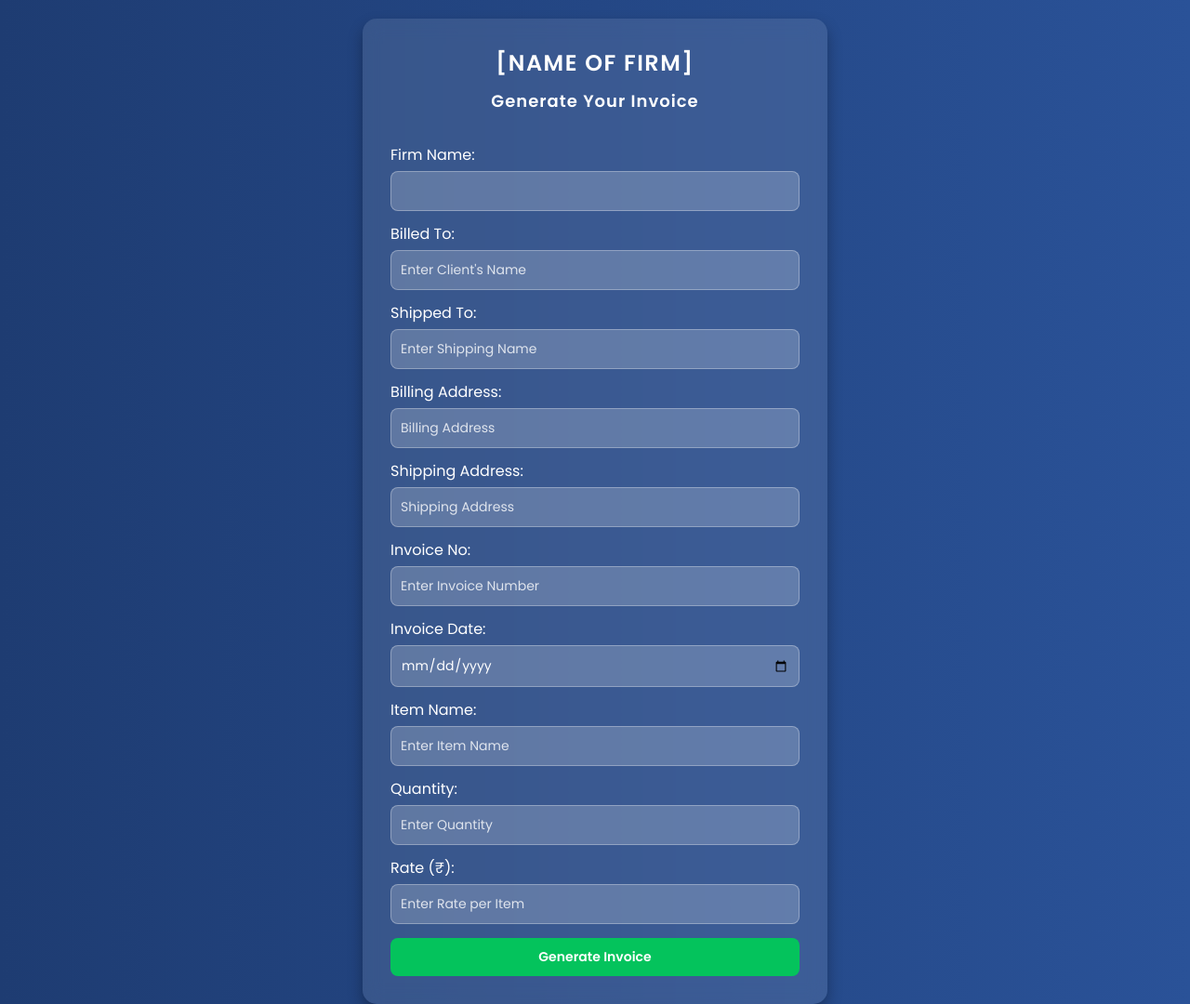
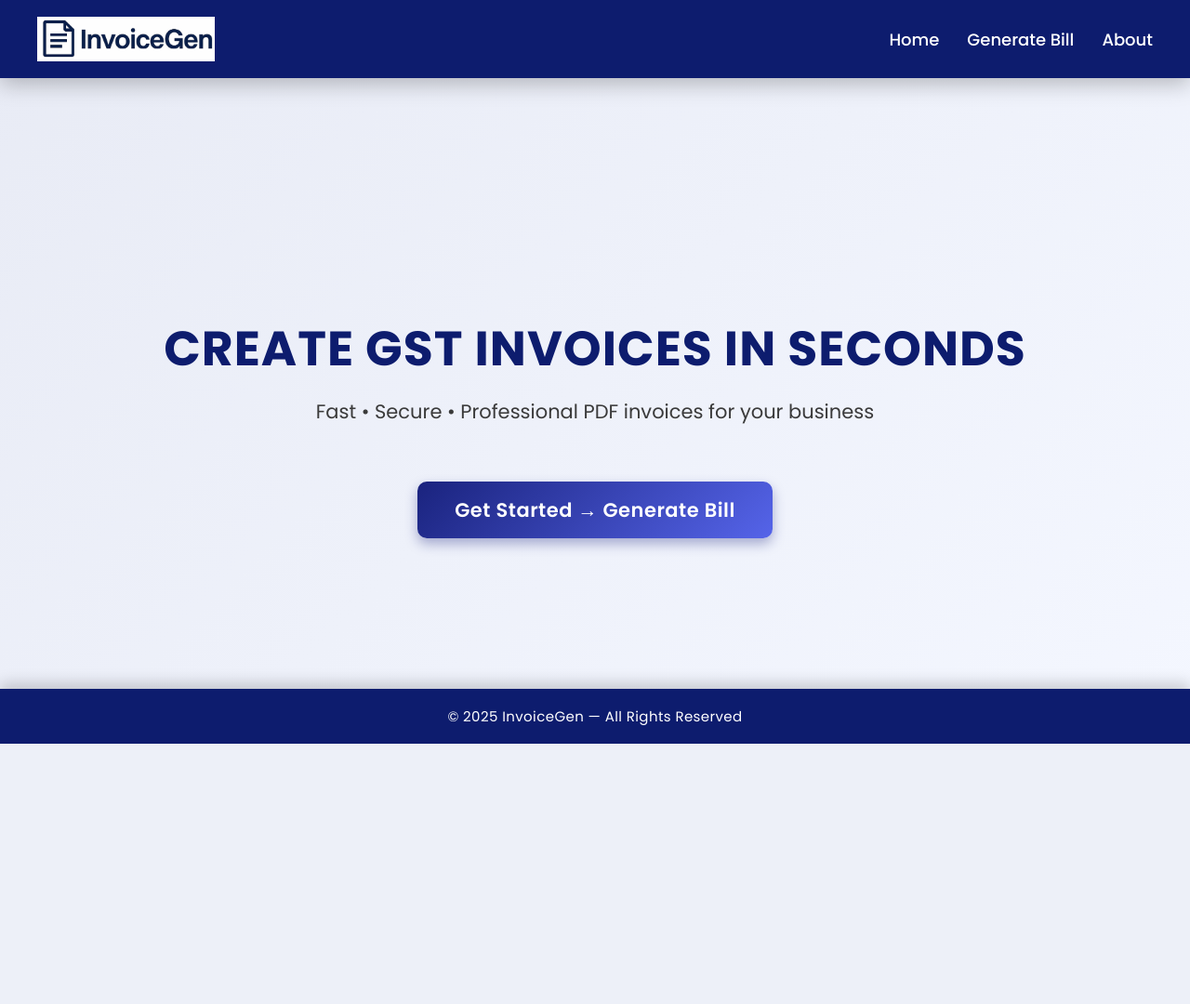
Before and after one commit to VarunKumar231204/Bill-Generator, a Flask app: page / in a window 1280 px wide. Shown: the whole page at 93% size. After the commit the page ends 800 px from the top, so only its background shows below. Run offline with Flask 3, Linux system fonts and the light colour scheme.

Commit message:
latest commit done

```diff
--- a/app.py
+++ b/app.py
@@ -7,8 +7,15 @@ import os
 
 app = Flask(__name__)
 
-@app.route("/", methods=["GET", "POST"])
-def index():
+# ---------------- HOME PAGE ----------------
+@app.route("/")
+def home():
+    return render_template("home.html")
+
+
+# ---------------- FORM PAGE + PDF GENERATION ----------------
+@app.route("/generate", methods=["GET", "POST"])
+def generate():
     if request.method == "POST":
         # Fetch form data
         firm_name = request.form.get("firm_name")
@@ -41,24 +48,23 @@ def index():
             mimetype="application/pdf"
         )
 
-    return render_template("index.html")
+    return render_template("index.html")  # form page stays same
 
 
+# ---------------- PDF FORMAT (NO CHANGE DONE) ----------------
 def generate_invoice(firm_name, billed_to, shipped_to, billing_address, shipping_address,
                      invoice_no, invoice_date, item_name, qty, rate, amount, cgst, sgst, total_amount):
     buffer = io.BytesIO()
     c = canvas.Canvas(buffer, pagesize=A4)
     width, height = A4
-    start_y = height - 50  # Start position for elements
+    start_y = height - 50
 
-    # **Header Bar**
     c.setFillColor(colors.darkblue)
     c.rect(40, start_y, 520, 35, fill=True, stroke=False)
     c.setFillColor(colors.white)
     c.setFont("Helvetica-Bold", 16)
     c.drawString(230, start_y + 10, "TAX INVOICE")
 
-    # **Firm Details**
     start_y -= 50
     c.setFillColor(colors.black)
     c.setFont("Helvetica-Bold", 12)
@@ -67,31 +73,23 @@ def generate_invoice(firm_name, billed_to, shipped_to, billing_address, shipping
     c.drawString(50, start_y - 15, "ABC nagar , district, state")
     c.drawString(50, start_y - 30, "GSTIN: [ABCDE123E] | Mobile: [465-7980]")
 
-    # **Billing & Shipping Details**
     start_y -= 50
     c.setFont("Helvetica-Bold", 12)
     c.drawString(50, start_y, "Billed To:")
     c.drawString(300, start_y, "Shipped To:")
     c.setFont("Helvetica", 10)
-    # Split long addresses into multiple lines
     billed_lines = billed_to.split("\n") + billing_address.split("\n")
     shipped_lines = shipped_to.split("\n") + shipping_address.split("\n")
-    # Print Billed To address properly spaced
     for i, line in enumerate(billed_lines):
         c.drawString(50, start_y - 15 - (i * 15), line)
-    # Print Shipped To address properly spaced
     for i, line in enumerate(shipped_lines):
         c.drawString(300, start_y - 15 - (i * 15), line)
-    # Adjust `start_y` to prevent overlap below
     start_y -= max(len(billed_lines), len(shipped_lines)) * 15 + 20
 
-
-    # **Invoice Info**
     start_y -= 50
     c.drawString(50, start_y, f"Invoice No: {invoice_no}")
     c.drawString(300, start_y, f"Invoice Date: {invoice_date}")
 
-    # **Table Header**
     start_y -= 40
     c.setFillColor(colors.lightgrey)
     c.rect(40, start_y, 520, 25, fill=True, stroke=True)
@@ -103,7 +101,6 @@ def generate_invoice(firm_name, billed_to, shipped_to, billing_address, shipping
     c.drawString(370, start_y + 8, "Rate")
     c.drawString(460, start_y + 8, "Amount")
 
-    # **Table Content**
     start_y -= 25
     c.setFont("Helvetica", 10)
     c.rect(40, start_y, 520, 25, stroke=True, fill=False)
@@ -113,7 +110,6 @@ def generate_invoice(firm_name, billed_to, shipped_to, billing_address, shipping
     c.drawString(370, start_y + 8, f"{rate:.2f}")
     c.drawString(460, start_y + 8, f"{amount:.2f}")
 
-    # **Taxes**
     start_y -= 30
     c.drawString(370, start_y, "CGST (9%):")
     c.drawString(460, start_y, f"{cgst:.2f}")
@@ -121,7 +117,6 @@ def generate_invoice(firm_name, billed_to, shipped_to, billing_address, shipping
     c.drawString(370, start_y, "SGST (9%):")
     c.drawString(460, start_y, f"{sgst:.2f}")
 
-    # **Total Amount**
     start_y -= 30
     c.setFillColor(colors.lightgrey)
     c.rect(370, start_y, 190, 25, fill=True, stroke=True)
@@ -130,21 +125,17 @@ def generate_invoice(firm_name, billed_to, shipped_to, billing_address, shipping
     c.drawString(380, start_y + 8, "Grand Total:")
     c.drawString(460, start_y + 8, f"₹{total_amount:.2f}")
 
-    # **Authorized Signature**
     start_y -= 60
     c.setFont("Helvetica-Bold", 12)
     c.drawString(400, start_y, "Authorized Signatory")
     c.line(400, start_y - 5, 520, start_y - 5)
 
-    # **Save PDF**
     c.save()
     buffer.seek(0)
     return buffer
 
 
+# ---------------- RUN SERVER ----------------
 if __name__ == "__main__":
-    app.run(debug=True)
-
-if __name__ == "__main__":
-    port = int(os.environ.get("PORT", 10000))  # <- default to 10000 if not set
-    app.run(host="0.0.0.0", port=port)
+    port = int(os.environ.get("PORT", 10000))
+    app.run(host="0.0.0.0", port=port, debug=True)
--- a/static/style.css
+++ b/static/style.css
@@ -1,5 +1,5 @@
 /* Import Google Font */
-@import url('https://fonts.googleapis.com/css2?family=Poppins:wght@300;400;600&display=swap');
+@import url('https://fonts.googleapis.com/css2?family=Poppins:wght@300;400;500;600;700&display=swap');
 
 /* General Reset */
 * {
@@ -9,100 +9,136 @@
     font-family: 'Poppins', sans-serif;
 }
 
+/* Background - Smooth Luxury Gradient */
 body {
-    background: linear-gradient(to right, #1e3c72, #2a5298);
+    background: linear-gradient(135deg, #182848, #4b6cb7);
     color: white;
     display: flex;
     justify-content: center;
     align-items: center;
     height: 100vh;
     padding: 20px;
+    overflow-y: auto;
 }
 
+/* Invoice Glass Card */
 .container {
-    background: rgba(255, 255, 255, 0.1);
-    padding: 30px;
-    border-radius: 15px;
-    width: 500px;
-    box-shadow: 0 8px 16px rgba(0, 0, 0, 0.3);
-    backdrop-filter: blur(10px);
+    background: rgba(255, 255, 255, 0.14);
+    padding: 40px 40px 35px;
+    border-radius: 22px;
+    width: 520px;
+    backdrop-filter: blur(15px);
+    -webkit-backdrop-filter: blur(15px);
+    box-shadow: 0px 0px 40px rgba(255, 255, 255, 0.12),
+                inset 0 0 12px rgba(255, 255, 255, 0.08);
     text-align: center;
-    max-width: 800px;
-    margin: auto;
-    overflow: auto; /* Allows scrolling if content overflows */
+    max-height: 95vh;
+    overflow-y: auto;
+    animation: fadeIn 0.7s ease;
 }
 
-
-h1 {
-    font-size: 24px;
-    font-weight: bold;
-    margin-bottom: 10px;
-    text-transform: uppercase;
-    letter-spacing: 1.5px;
+/* Animation */
+@keyframes fadeIn {
+    from { opacity: 0; transform: translateY(12px); }
+    to { opacity: 1; transform: translateY(0); }
 }
 
+/* ---- FIX APPLIED HERE ---- */
+/* Gradient heading ONLY inside form/card */
+.container h1 {
+    background: linear-gradient(to right, darkblue, darkblue);
+    -webkit-background-clip: text;
+    /* -webkit-text-fill-color: transparent; */
+}
+
+/* Preserve homepage heading visibility */
+.hero h1 {
+    color: #ffffff !important;
+    -webkit-text-fill-color: unset !important;
+}
+/* --------------------------- */
+
+/* Headings */
+h1 {
+    font-size: 26px;
+    font-weight: 700;
+    margin-bottom: 5px;
+    text-transform: uppercase;
+    letter-spacing: 2px;
+}
 h2 {
     font-size: 18px;
-    font-weight: 600;
-    margin-bottom: 20px;
-    letter-spacing: 1px;
+    font-weight: 500;
+    opacity: 0.9;
+    margin-bottom: 25px;
 }
 
+/* Labels */
 label {
     font-weight: 500;
     display: block;
     text-align: left;
-    margin: 12px 0 5px;
+    margin: 12px 0 6px;
+    font-size: 14.5px;
+    color: #e9ecff;
 }
 
-input, button {
+/* Inputs */
+input {
     width: 100%;
-    padding: 10px;
-    border: none;
-    border-radius: 8px;
-    font-size: 14px;
+    padding: 12px;
+    border-radius: 10px;
+    border: 1.3px solid rgba(255, 255, 255, 0.4);
+    background: rgba(255, 255, 255, 0.14);
+    color: #ffffff;
+    outline: none;
+    backdrop-filter: blur(4px);
+    transition: 0.25s;
+    font-size: 15px;
+}
+input::placeholder {
+    color: rgba(255, 255, 255, 0.85);
+}
+input:focus {
+    background: rgba(255, 255, 255, 0.22);
+    border-color: #ffffff;
+    box-shadow: 0 0 9px rgba(255, 255, 255, 0.45);
 }
 
-input {
-    background: rgba(255, 255, 255, 0.2);
-    color: white;
-    outline: none;
-    transition: all 0.3s ease-in-out;
-    border: 1px solid rgba(255, 255, 255, 0.3);
+/* Button */
+button {
+    margin-top: 22px;
+    background: linear-gradient(135deg, #00e676, #00c853);
+    padding: 14px;
+    border-radius: 10px;
+    border: none;
+    color: #06220f;
+    font-weight: 700;
+    cursor: pointer;
+    letter-spacing: 0.5px;
+    font-size: 18px;
+    transition: 0.25s;
+    box-shadow: 0px 5px 12px rgba(0, 255, 150, 0.25);
+}
+button:hover {
+    transform: translateY(-3px);
+    box-shadow: 0px 9px 22px rgba(0, 255, 150, 0.45);
+}
+button:active {
+    transform: scale(0.97);
 }
 
-input::placeholder {
-    color: rgba(255, 255, 255, 0.8); /* Brighter white */
-    opacity: 1; /* Ensure full opacity */
-}
-
-
-input:focus {
-    background: rgba(255, 255, 255, 0.3);
-    border: 1px solid white;
-}
-
-button {
-    background: #04C35C;
-    color: white;
-    font-weight: bold;
-    cursor: pointer;
-    margin-top: 15px;
-    transition: 0.3s ease;
-}
-
-button:hover {
-    background: #03A34A;
-    transform: translateY(-2px);
-}
-
+/* Form Wrapper */
 .form-group {
     display: flex;
     flex-direction: column;
 }
 
+/* Mobile View */
 @media (max-width: 550px) {
     .container {
-        width: 100%;
+        width: 92%;
+        padding: 25px;
     }
+    h1 { font-size: 22px; }
 }
--- /dev/null
+++ b/templates/home.html
@@ -0,0 +1,161 @@
+<!DOCTYPE html>
+<html lang="en">
+<head>
+    <meta charset="UTF-8">
+    <meta name="viewport" content="width=device-width, initial-scale=1.0">
+    <title>Invoice Generator | Home</title>
+    <link rel="stylesheet" href="/static/style.css">
+    <style>
+       * {
+    margin: 0;
+    padding: 0;
+    box-sizing: border-box;
+    font-family: Poppins, sans-serif;
+}
+
+/* Smooth Background */
+body {
+    background: linear-gradient(135deg, #e8ebf5, #f4f7ff);
+    min-height: 100vh;
+    display: flex;
+    flex-direction: column;
+}
+
+/* NAVBAR — STICKY */
+.navbar {
+    width: 100%;
+    background: #0d1c6e;
+    color: white;
+    padding: 18px 40px;
+    display: flex;
+    align-items: center;
+    justify-content: space-between;
+    position: fixed;
+    top: 0;
+    left: 0;
+    z-index: 1000;
+    box-shadow: 0 6px 22px rgba(0, 0, 0, 0.25);
+    backdrop-filter: blur(6px);
+}
+.navbar .logo {
+    display: flex;
+    align-items: center;
+}
+.navbar img {
+    height: 48px;
+    margin-right: 12px;
+}
+.navbar ul {
+    list-style: none;
+    display: flex;
+    gap: 30px;
+}
+.navbar ul li a {
+    color: white;
+    text-decoration: none;
+    font-size: 18px;
+    font-weight: 500;
+    transition: .25s;
+}
+.navbar ul li a:hover {
+    color: #ffd54a;
+    transform: scale(1.06);
+}
+
+/* HERO SECTION */
+.hero {
+    margin-top: 115px;
+    text-align: center;
+    padding: 120px 20px;
+}
+.hero h1 {
+    font-size: 52px;
+    color: #0d1c6e !important;
+    font-weight: 800;
+    letter-spacing: 1px;
+}
+.hero p {
+    font-size: 21px;
+    color: #3a3a3a;
+    margin-top: 14px;
+    margin-bottom: 38px;
+    max-width: 700px;
+    margin-left: auto;
+    margin-right: auto;
+    line-height: 1.45;
+}
+.hero button {
+    background: linear-gradient(135deg, #1a237e, #5564e9);
+    color: white;
+    padding: 15px 40px;
+    border-radius: 10px;
+    border: none;
+    font-size: 21px;
+    font-weight: 600;
+    cursor: pointer;
+    transition: .3s;
+    box-shadow: 0px 6px 13px rgba(26, 35, 126, 0.35);
+}
+.hero button:hover {
+    transform: translateY(-4px);
+    background: linear-gradient(135deg, #16206a, #4858d9);
+    box-shadow: 0px 12px 22px rgba(26, 35, 126, 0.45);
+}
+.hero button:active {
+    transform: scale(0.96);
+}
+
+/* FOOTER — FIXED TO BOTTOM */
+footer {
+    background: #0d1c6e;
+    color: white;
+    padding: 18px 20px;
+    text-align: center;
+    width: 100%;
+    position: fixed;
+    bottom: 0;
+    left: 0;
+    font-size: 15px;
+    letter-spacing: 0.4px;
+    box-shadow: 0 -6px 15px rgba(0, 0, 0, 0.18);
+    backdrop-filter: blur(6px);
+}
+
+/* RESPONSIVE */
+@media (max-width: 600px) {
+    .navbar ul { display: none; } /* auto hide menu on small screens */
+    .hero h1 { font-size: 36px; }
+    .hero p { font-size: 18px; }
+    .hero { padding: 90px 20px; }
+}
+
+    </style>
+</head>
+<body>
+
+    <!-- NAVBAR -->
+    <div class="navbar">
+        <div class="logo">
+            <img src="/static/logo.png" alt="Logo">
+        </div>
+        <ul>
+            <li><a href="/">Home</a></li>
+            <li><a href="/generate">Generate Bill</a></li>
+            <li><a href="#">About</a></li>
+        </ul>
+    </div>
+
+    <!-- HERO -->
+    <section class="hero">
+        <h1>Create GST Invoices in Seconds</h1>
+        <p>Fast • Secure • Professional PDF invoices for your business</p>
+        <button onclick="location.href='/generate'">Get Started → Generate Bill</button>
+    </section>
+
+    <!-- FOOTER -->
+    <footer>
+        © 2025 InvoiceGen — All Rights Reserved
+    </footer>
+
+</body>
+</html>
--- a/templates/index.html
+++ b/templates/index.html
@@ -12,7 +12,7 @@
     <div class="container">
         <h1>[Name Of Firm]</h1>
         <h2>Generate Your Invoice</h2>
-        <form method="POST">
+        <form method="POST" action="/generate">
             <div class="form-group">
                 <label>Firm Name:</label>
                 <input type="text" name="firm_name" required>
```
Also changed, not shown: static/logo.png (added).
